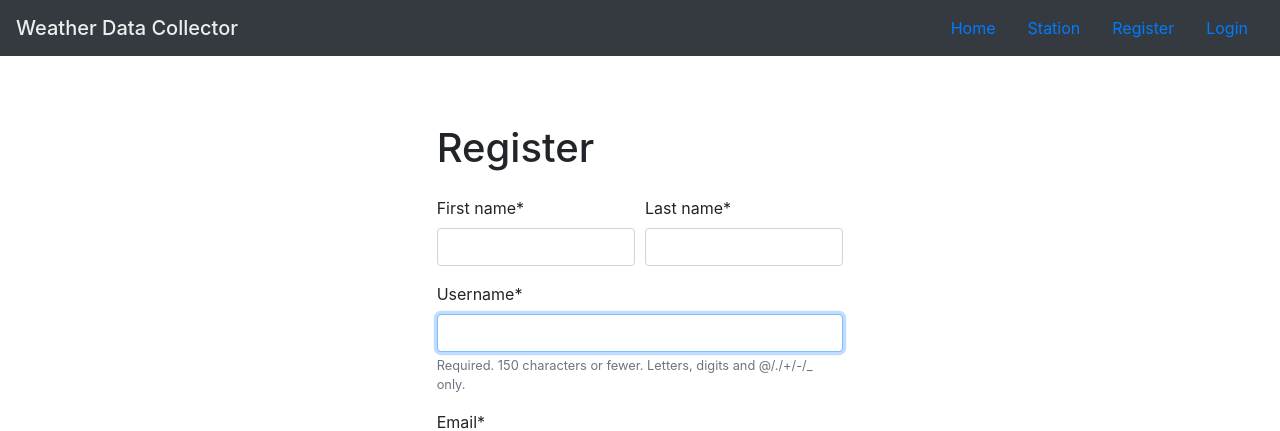
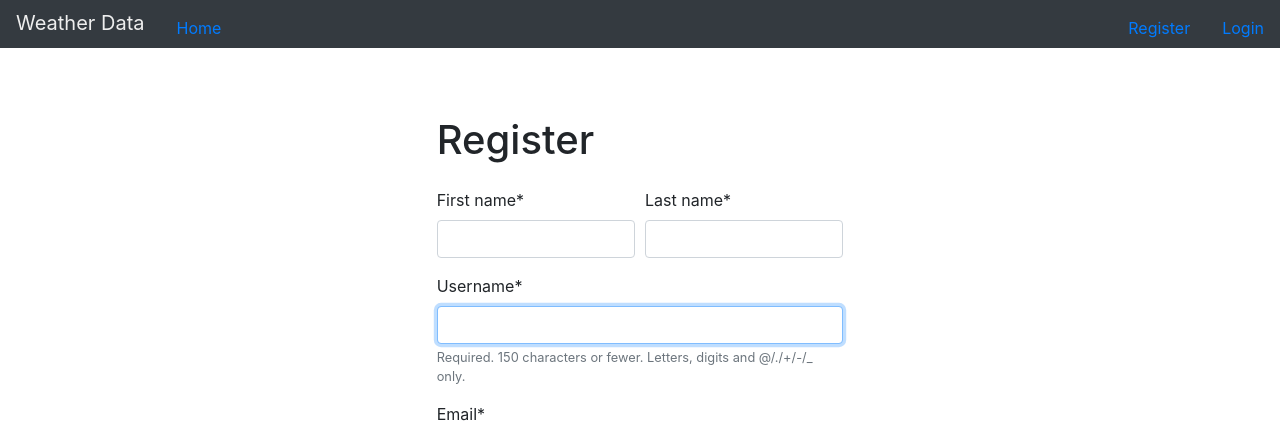
Before and after one commit to sush-mit/weather-data-collector, a Django app: page /register/ in a window 1280 px wide. Shown: the top 431 px of the page. Run offline with Django 3.2, Linux system fonts and the light colour scheme; some libraries are stand-ins or nearby versions.

Commit message:
Code optimization and some frontend changes.

```diff
--- a/Station/urls.py
+++ b/Station/urls.py
@@ -3,7 +3,7 @@ from . import views
 
 
 urlpatterns = [
-    path("station/input", views.station_input, name="station_input"),
-    path("station/", views.station_data, name="station_data"),
-    path("station/delete/<int:id>", views.station_delete, name="station_delete"),
+    path("station/input", views.station, name="station_data"),
+    path("station/", views.station, name="station_input"),
+    path("station/delete/<int:id>", views.station, name="station_delete"),
 ]
--- a/main/templates/main/base.html
+++ b/main/templates/main/base.html
@@ -18,26 +18,21 @@
     </head>
 
     <body>
-        <nav class="navbar sticky-top navbar-dar bg-dark">
-            <p class="navbar-brand mb-0 h1" style="color: #eee">Weather Data Collector</p>
+        <nav class="navbar navbar-dar bg-dark pb-0 pr-0">
+          <ul class="nav flex-row">
+            <p class="navbar-brand mb-0 pt-0" style="color: #eee">Weather Data</p>
+            <a href="/", class="nav-link active">Home</a>
+            {% if not user.is_authenticated %}
+            {% else %}
+              <a href="/station", class="nav-link active">Station</a>
+            {% endif %}
+          </ul>
           <ul class="nav justify-content-end">
-                <li class="nav-item">
-                    <a href="/", class="nav-link active">Home</a>
-                </li>
-                <li class="nav-item">
-                    <a href="/station", class="nav-link active">Station</a>
-                </li>
-                <li class="nav-item">
+          {% if not user.is_authenticated %}
             <a href="/register", class="nav-link active">Register</a>
-                </li>
-                {% if not user.is_authenticated %}
-                <li class="nav-item">
             <a href="/login", class="nav-link active">Login</a>
-                </li>
           {% else %}
-                <li class="nav-item">
             <a href="/logout", class="nav-link active">logout</a>
-                </li>
           {% endif %}
           </ul>
         </nav>
```
Also changed, not shown: Station/templates/Station/data.html (+5 -3 lines), Station/views.py (+23 -11 lines), db.sqlite3. Lines whose indentation alone changed are shown as unchanged.
